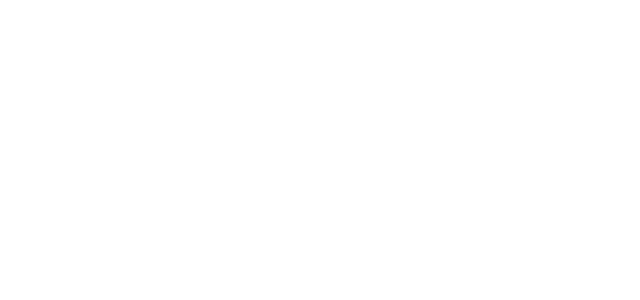
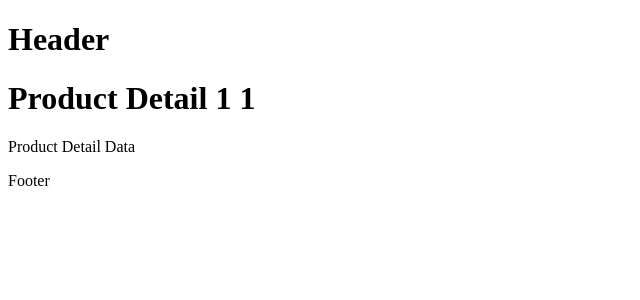
Before and after one commit to rizaljihadudin/react-router, a React (Vite) app: page /data/products/1/1 in a window 1280 px wide. Before the commit this address had no page. Shown: the top 300 px of the page, without its empty margins (0-640 px from the left). Built offline with nearby package versions, Linux system fonts and the light colour scheme.

Commit message:
feat : params and useParams

```diff
--- /dev/null
+++ b/src/components/ProductDetail.jsx
@@ -0,0 +1,13 @@
+import { useParams } from "react-router";
+
+export default function ProductDetail(){
+
+    const params = useParams();
+
+    return(
+        <>
+            <h1>Product Detail {params.id} {params.name}</h1>
+            <p>Product Detail Data</p>
+        </>
+    )
+}
--- a/src/main.jsx
+++ b/src/main.jsx
@@ -8,6 +8,7 @@ import Seller from './components/Seller.jsx'
 import Product from './components/Product.jsx'
 import Data from './components/Data.jsx'
 import DataLayout from './components/DataLayout.jsx'
+import ProductDetail from './components/ProductDetail.jsx'
 
 createRoot(document.getElementById('root')).render(
   <StrictMode>
@@ -22,6 +23,7 @@ createRoot(document.getElementById('root')).render(
           <Route path="customers" element={<Customer />}/>
           <Route path="sellers" element={<Seller />}/>
           <Route path="product" element={<Product />}/>
+          <Route path="products/:id/:name" element={<ProductDetail />}/>
         </Route>
       </Routes>
     </BrowserRouter>
```
